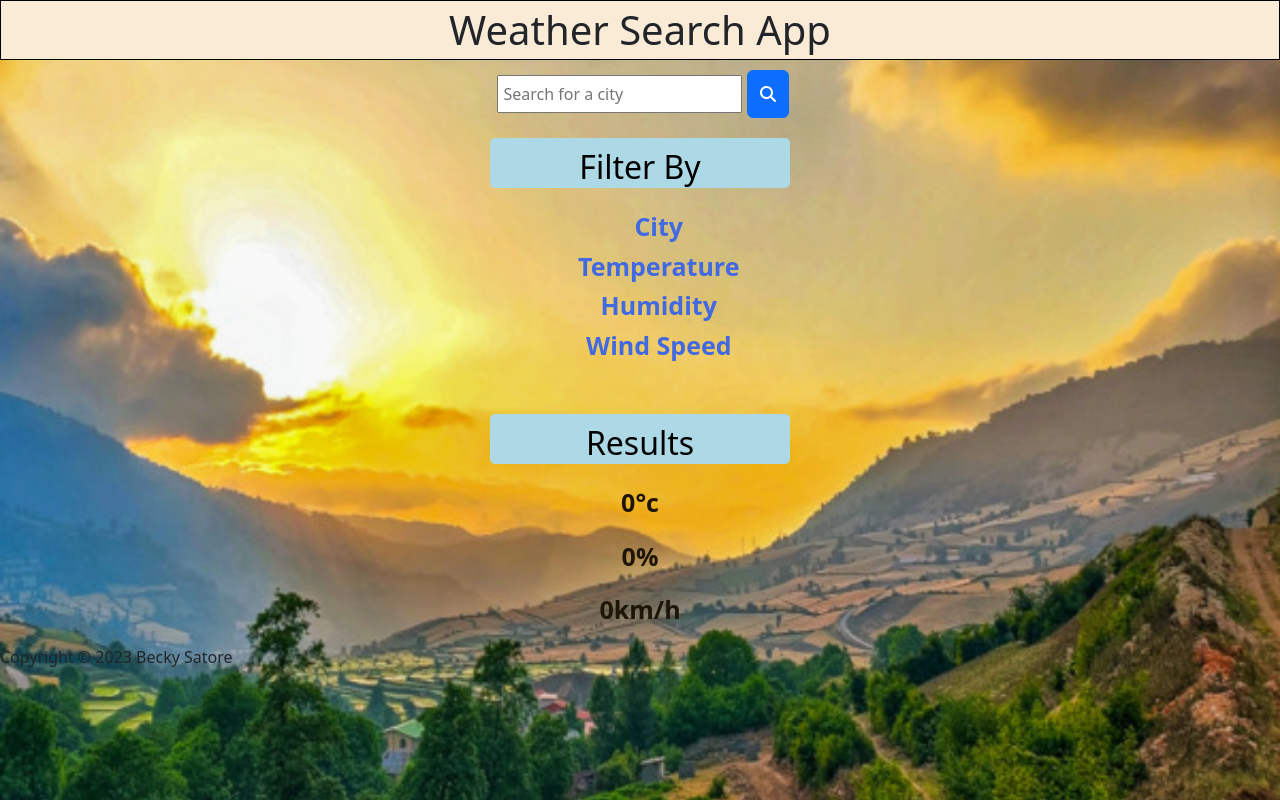
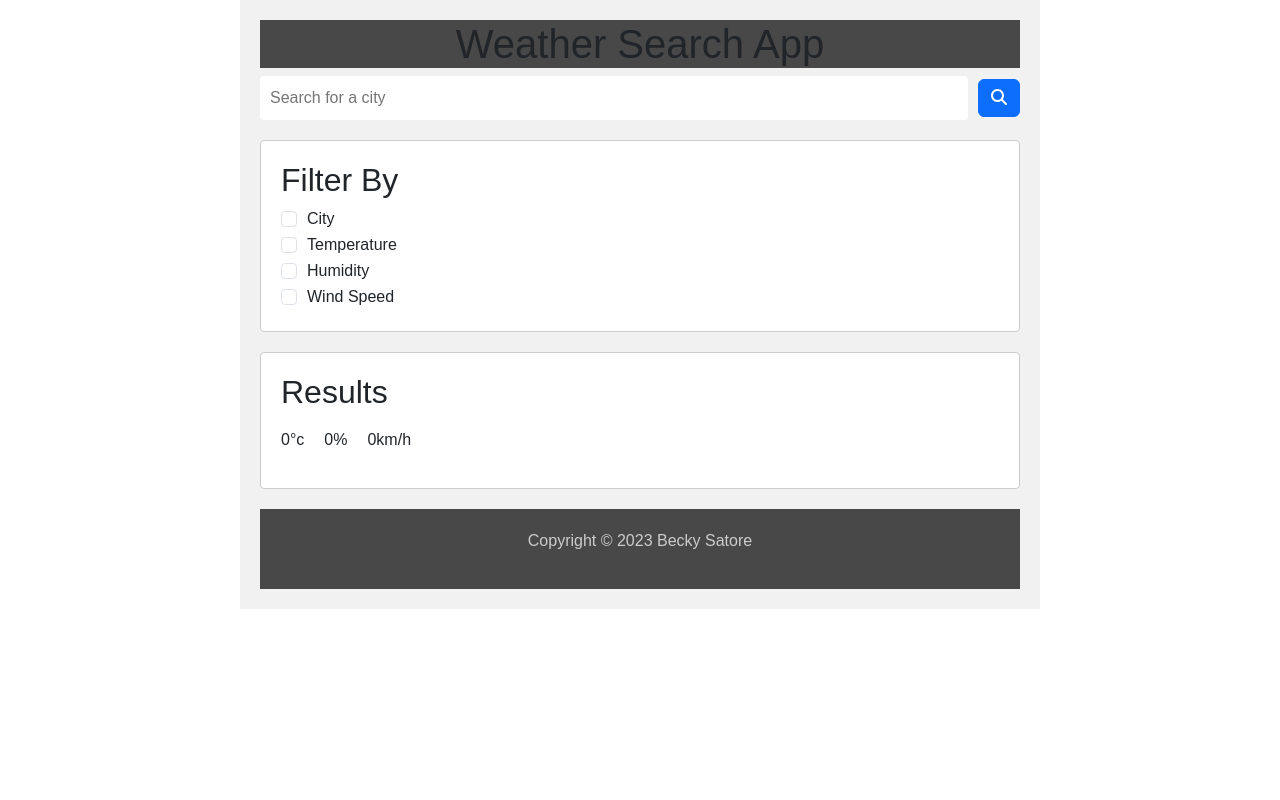
Before and after one commit to BeckyIKEB/weather-searching-app, a React (Create React App) app: page / in a window 1280 px wide. Built offline with nearby package versions, Linux system fonts and the light colour scheme.

Commit message:
Update index.css

```diff
--- a/src/index.css
+++ b/src/index.css
@@ -1,113 +1,97 @@
-
-body {
-  margin: 0;
-  font-family: -apple-system, BlinkMacSystemFont, 'Segoe UI', 'Roboto', 'Oxygen',
-    'Ubuntu', 'Cantarell', 'Fira Sans', 'Droid Sans', 'Helvetica Neue',
-    sans-serif;
-  -webkit-font-smoothing: antialiased;
-  -moz-osx-font-smoothing: grayscale;
-
+.bg-style {
+  background-color: #f1f1f1;
+  font-family: Arial, sans-serif;
+  padding: 20px;
+  margin: 0 auto;
+  max-width: 800px;
 }
 
-code {
-  font-family: source-code-pro, Menlo, Monaco, Consolas, 'Courier New',
-    monospace;
+h1 {
+  font-size: 30px;
+  margin-bottom: 20px;
+  text-align: center;
+  background-color: #494848;
+  color: #f1f1f1;
 }
 
-@media only screen and (max-width: 768px) {
-  body {
-    background-size: contain;
-  }
-}
-
-
-.bg-style {
-  background-image: url(/src/image/Bk-image.jpg);
-  background-size: cover;
-  background-repeat: no-repeat;
-  background-position: center center;
-  height: 100vh;
-}
-
-/* Title styling */
-h1 {
-  font-size: 30px;
-  text-align: center;
-  border: 1px solid black;
-  padding: 5px 0;
-  margin-top: 2px;
-  background-color: antiquewhite;
-}
-
-/* Search area and its button styling */
 .search-area {
-  margin: 10px 0;
   display: flex;
-  flex-wrap: wrap;
-  justify-content: center;
+  align-items: center;
+  margin-bottom: 20px;
 }
 
 .primary-input {
-  padding: 5px 5px;
-  margin: 5px 5px;
+  border: none;
+  border-radius: 4px;
+  font-size: 16px;
+  padding: 10px;
+  flex: 1;
 }
 
-/* Filterin section styling */
-.filter-section {
-  flex-direction:column;
-  margin-top: 20px;
-  justify-content: center;
-  text-align: center;
-  font-size: 25px;
-  color:royalblue;
-  font-weight: bolder;
+.btn {
+  background-color: #007bff;
+  border: none;
+  border-radius: 4px;
+  color: #fff;
+  cursor: pointer;
+  font-size: 16px;
+  padding: 10px 20px;
+  margin-left: 10px;
 }
 
-.filter-section h2 {
-  color: black;
-  display: block;
-  width: 300px;
-  height: 50px;
-  background-color: lightblue;
-  text-align: center;
-  padding: 10px;
-  margin: 20px auto;
-  border-radius: 5px;
+.filter-section {
+  background-color: #fff;
+  border: 1px solid #ccc;
+  border-radius: 4px;
+  padding: 20px;
+  margin-bottom: 20px;
+}
+
+.form-check {
+  margin-bottom: 10px;
+}
+
+.form-check-input {
+  margin-right: 10px;
 }
 
 .results-container {
-  margin-top: 50px;
-  display: block;
-  flex-direction:column;
-  flex-wrap: wrap;
-  justify-content:center;
-  text-align: center;
-  color: rgb(31, 21, 7);
-  font-size: 25px;
-  font-weight: bold;
-
+  background-color: #fff;
+  border: 1px solid #ccc;
+  border-radius: 4px;
+  padding: 20px;
+  margin-bottom: 20px;
 }
 
-.results-container h2 {
-  color: black;
-  display: block;
-  width: 300px;
-  height: 50px;
-  background-color: lightblue;
-  text-align: center;
-  padding: 10px;
-  margin: 20px auto;
-  border-radius: 5px;
+.city {
+  font-size: 24px;
+  font-weight: bold;
+  margin-bottom: 10px;
 }
 
-input[type="checkbox"] {
-  display: none;
-  text-align: center !important;
+.temp, .humidity, .wind-speed {
+  display: inline-block;
+  margin-right: 20px;
+}
 
+.loading, .error {
+  background-color: #ffc107;
+  border-radius: 4px;
+  color: #fff;
+  font-size: 16px;
+  margin-bottom: 20px;
+  padding: 10px;
+  text-align: center;
 }
 
 .loading-message {
+  font-size: 16px;
   text-align: center;
-  color: darkblue;
-  font-weight: bold;
 }
+
+.footer {
+  background-color: #494848;
+  padding: 20px;
+  text-align: center;
+  color: #ccc;
+}
```
